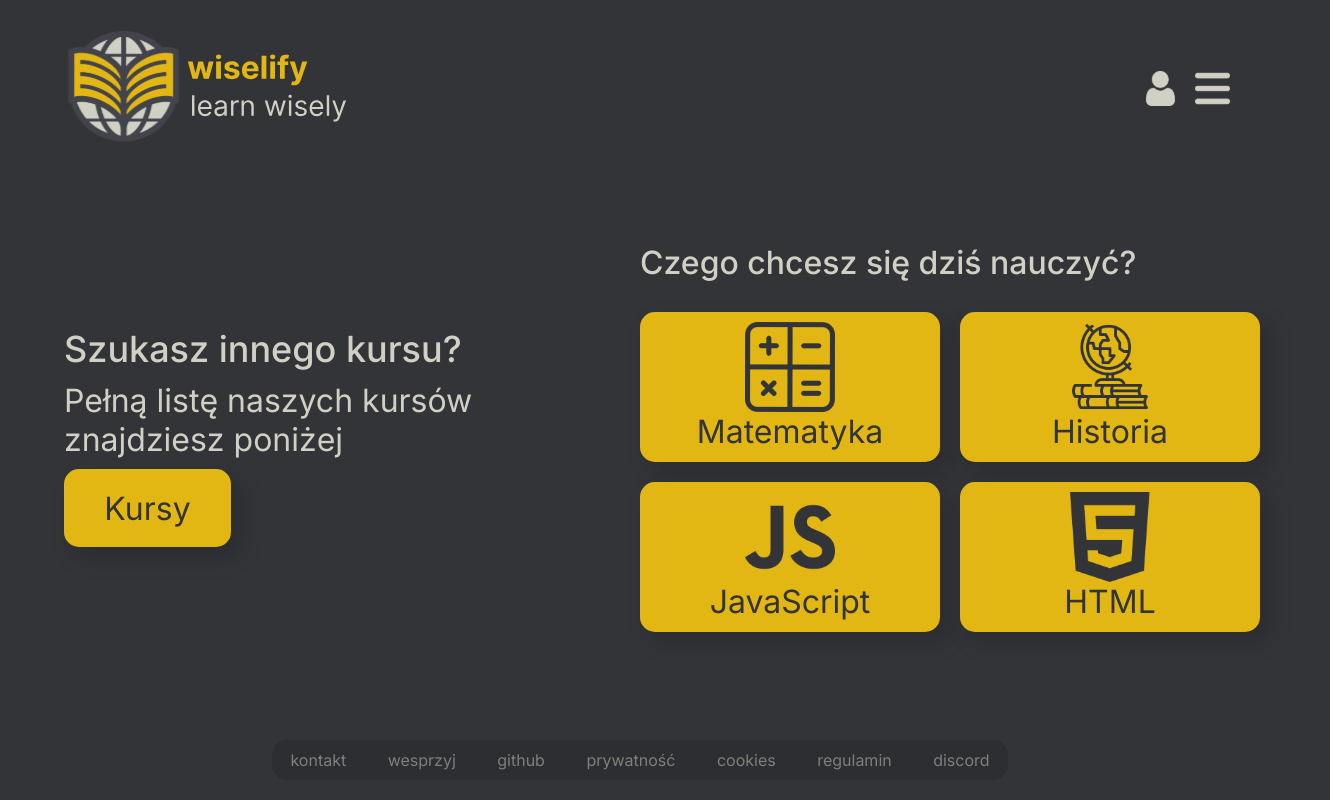
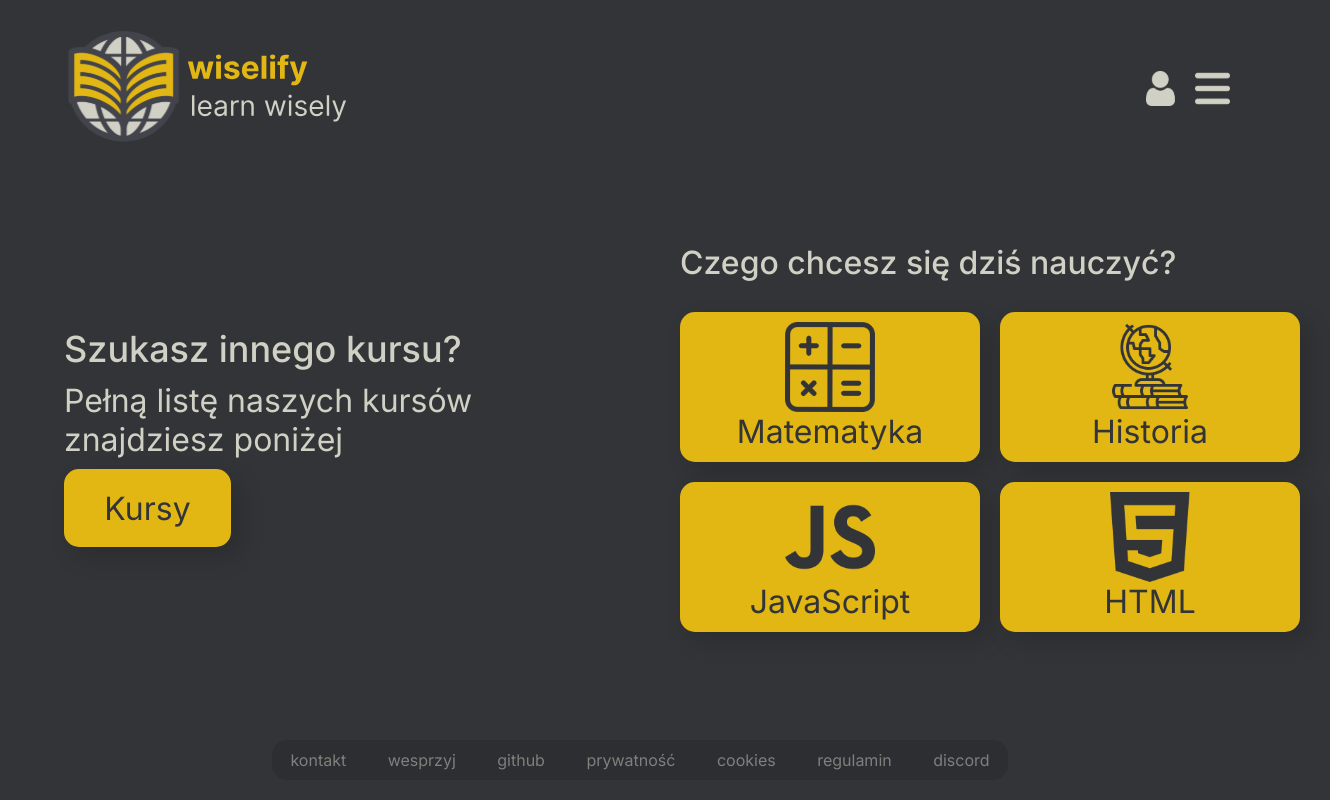
Before and after one commit to gzaprzala/wiselify, a React (Create React App) app in the folder frontend/: page / in a window 1280 px wide. Shown: the whole page, 1330 px wide, since content can reach past the window. Built offline with nearby package versions, Linux system fonts and the light colour scheme.

Commit message:
Implemented basic routing

```diff
--- a/frontend/package.json
+++ b/frontend/package.json
@@ -8,6 +8,7 @@
     "@testing-library/user-event": "^13.5.0",
     "react": "^18.2.0",
     "react-dom": "^18.2.0",
+    "react-router-dom": "^6.9.0",
     "react-scripts": "5.0.1",
     "web-vitals": "^2.1.4"
   },
--- a/frontend/src/components/HomeContainer/HomeContainer.css
+++ b/frontend/src/components/HomeContainer/HomeContainer.css
@@ -41,11 +41,12 @@
   align-items: flex-start;
   justify-content: flex-start;
   text-align: left;
-  width: 100%;
+  width: 650px;
   font-style: normal;
   font-weight: 500;
   font-size: 32px;
   color: #D1D0C5;
+  padding-left: 40px;
 }
 
 .home-container-right-tiles {
@@ -55,6 +56,7 @@
   width: 650px;
   align-self: left;
   gap: 20px;
+  padding-left: 40px;
 }
 
 .txt-medium {
@@ -113,7 +115,7 @@ button {
   .home-container {
     flex-direction: column-reverse;
     width: 100%;
-    height: 90%;
+    height: 93%;
     gap: 20px;
     align-items: flex-end;
     justify-content: flex-end;
@@ -145,6 +147,7 @@ button {
     gap: 20px;
     align-items: center;
     justify-content: center;
+    padding-left: 0;
   }
 
   .home-container-left {
@@ -172,6 +175,7 @@ button {
     text-align: center;
     width: 100%;
     font-size: 24px;
+    padding-left: 0;
   }
 
   .txt-medium {
--- a/frontend/src/components/HomeContainer/HomeContainer.js
+++ b/frontend/src/components/HomeContainer/HomeContainer.js
@@ -1,3 +1,4 @@
+import { Link } from 'react-router-dom';
 import './HomeContainer.css';
 import Tile from '../Tile/Tile';
 import maths from '../../assets/img/math.svg';
@@ -10,9 +11,9 @@ const HomeContainer = () => {
   return (
     <div className='home-container'>
       <div className='home-container-mobile'>
-        <a href='/'>
+        <Link to='/'>
           <img src={logo} className='home-logo' alt='logo' />
-        </a>
+        </Link>
       </div>
       <div className='home-container-left'>
         <div className='home-container-left-text'>
@@ -20,7 +21,9 @@ const HomeContainer = () => {
           <span className='txt-normal'>
             Pełną listę naszych kursów znajdziesz poniżej
           </span>
-          <button className='home-container-kursy'>Kursy</button>
+          <Link to='courses'>
+            <button className='home-container-kursy'>Kursy</button>
+          </Link>
         </div>
       </div>
       <div className='home-container-right'>
@@ -28,18 +31,18 @@ const HomeContainer = () => {
           Czego chcesz się dziś nauczyć?
         </span>
         <div className='home-container-right-tiles'>
-          <a href='/'>
+          <Link to='/'>
             <Tile name='Matematyka' image={maths} />
-          </a>
-          <a href='/'>
+          </Link>
+          <Link to='/'>
             <Tile name='Historia' image={history} />
-          </a>
-          <a href='/'>
+          </Link>
+          <Link to='/'>
             <Tile name='JavaScript' image={js} />
-          </a>
-          <a href='/'>
+          </Link>
+          <Link to='/'>
             <Tile name='HTML' image={html} />
-          </a>
+          </Link>
         </div>
       </div>
     </div>
--- a/frontend/src/components/NavBar/NavBar.css
+++ b/frontend/src/components/NavBar/NavBar.css
@@ -58,8 +58,9 @@
   }
 
   .navbar-header {
-    height: 10%;
+    height: 7%;
     position: fixed;
     bottom: 0;
+    background-color: #2C2E31;
   }
 }
--- a/frontend/src/index.js
+++ b/frontend/src/index.js
@@ -1,11 +1,14 @@
 import React from 'react';
 import ReactDOM from 'react-dom/client';
+import { BrowserRouter } from 'react-router-dom';
 import './index.css';
 import App from './views/App/App';
 
 const root = ReactDOM.createRoot(document.getElementById('root'));
 root.render(
   <React.StrictMode>
-    <App />
+    <BrowserRouter>
+      <App />
+    </BrowserRouter>
   </React.StrictMode>
 );
--- a/frontend/src/views/App/App.js
+++ b/frontend/src/views/App/App.js
@@ -1,15 +1,14 @@
+import { Routes, Route } from 'react-router-dom';
 import './App.css';
-import NavBar from '../../components/NavBar/NavBar';
-import HomeContainer from '../../components/HomeContainer/HomeContainer';
-import Footer from '../../components/Footer/Footer';
+import Home from '../Home/Home';
+import Courses from '../Courses/Courses';
 
 const App = () => {
   return (
-    <div className='App'>
-      <NavBar />
-      <HomeContainer />
-      <Footer />
-    </div>
+    <Routes>
+      <Route path='/' element={<Home />} />
+      <Route path='/courses' element={<Courses />} />
+    </Routes>
   );
 };
 
--- /dev/null
+++ b/frontend/src/views/Courses/Courses.js
@@ -0,0 +1,11 @@
+import './Courses.css';
+
+const Courses = () => {
+  return (
+    <div>
+      <div>e</div>
+    </div>
+  );
+};
+
+export default Courses;
--- /dev/null
+++ b/frontend/src/views/Home/Home.css
@@ -0,0 +1,20 @@
+@import url('https://fonts.googleapis.com/css2?family=Inter:wght@400;500;600;700&display=swap');
+
+body {
+  background: #323437;
+  font-family: 'Inter', sans-serif;
+}
+
+.App {
+  text-align: center;
+  display: flex;
+  flex-direction: column;
+  height: 100vh;
+  width: 100vw;
+}
+
+@media only screen and (max-device-width: 430px) {
+  .App {
+    flex-direction: column-reverse;
+  }
+}
--- /dev/null
+++ b/frontend/src/views/Home/Home.js
@@ -0,0 +1,16 @@
+import './Home.css';
+import NavBar from '../../components/NavBar/NavBar';
+import HomeContainer from '../../components/HomeContainer/HomeContainer';
+import Footer from '../../components/Footer/Footer';
+
+const App = () => {
+  return (
+    <div className='App'>
+      <NavBar />
+      <HomeContainer />
+      <Footer />
+    </div>
+  );
+};
+
+export default App;
```
Also changed, not shown: frontend/src/views/Courses/Courses.css (added), 1 other file (tests, documents, lock files or other folders).
